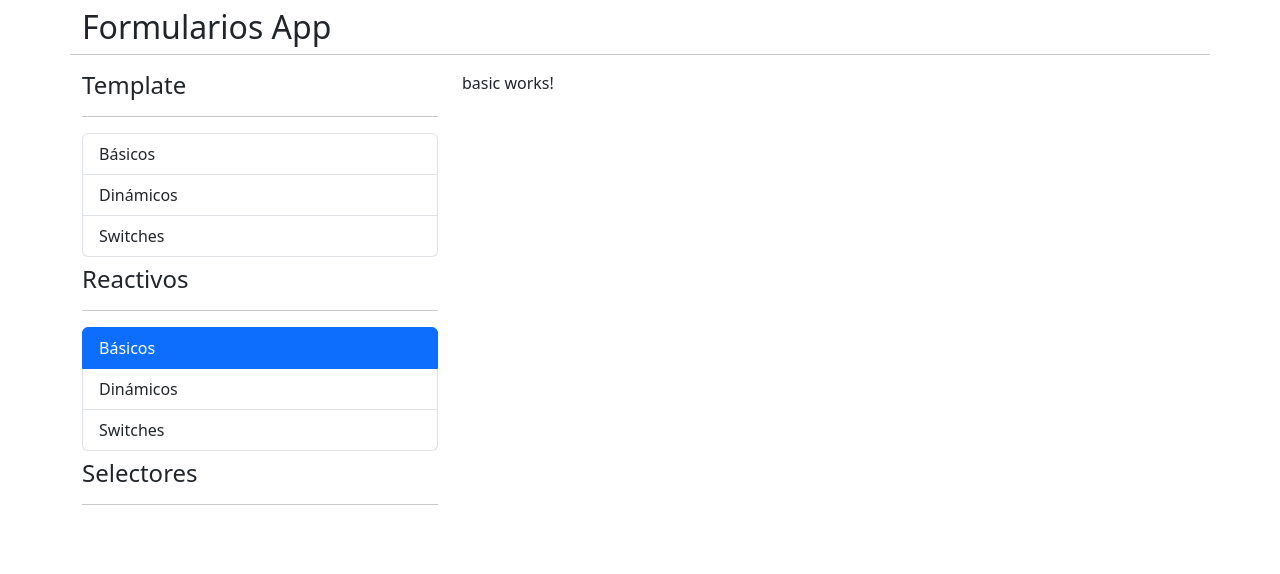
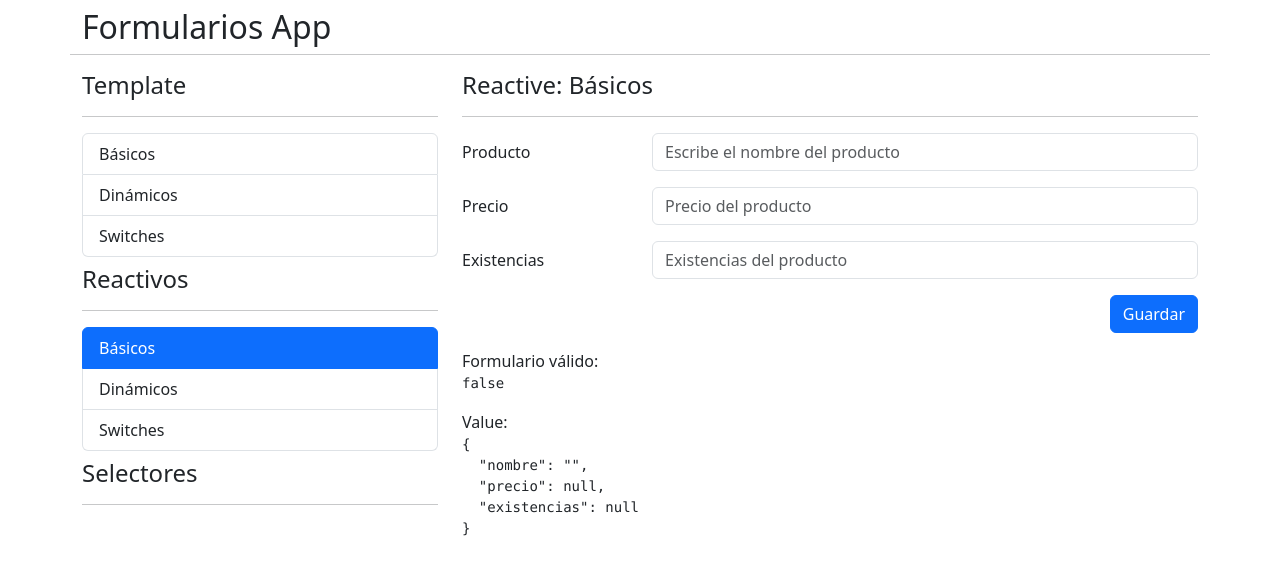
Before and after one commit to jucarlos/formulariosappedicion2, an Angular app: page /reactive/basic in a window 1280 px wide. Shown: the top 574 px of the page. Built offline with nearby package versions, Linux system fonts and the light colour scheme.

Commit message:
Formularios reactivos - básico terminado

```diff
--- a/src/app/reactive/pages/basic/basic.component.html
+++ b/src/app/reactive/pages/basic/basic.component.html
@@ -1 +1,103 @@
-<p>basic works!</p>
+
+<h4>Reactive: Básicos</h4>
+<hr>
+
+<form [formGroup]="miFormulario" (ngSubmit)="guardar()">
+
+    <!-- Nombre del Producto  -->
+    <div class="row mb-3" >
+        <label class="col-sm-3 col-form-label">
+            Producto
+        </label>
+        <div class="col-sm-9">
+            <input type="text"
+                class="form-control"
+                placeholder="Escribe el nombre del producto"
+                formControlName="nombre"
+                >
+            <span *ngIf="campoNoValido('nombre')"
+                class="form-text text-danger">
+                El nombre es requerido y al menos 3 letras
+            </span>
+
+
+        </div>
+
+
+
+    </div>
+
+    <!-- Precio -->
+
+    <div class="row mb-3" >
+        <label class="col-sm-3 col-form-label">
+            Precio
+        </label>
+        <div class="col-sm-9">
+            <input type="number"
+                class="form-control"
+                placeholder="Precio del producto"
+                formControlName="precio"
+                >
+
+                <span *ngIf="campoNoValido('precio')"
+                   class="form-text text-danger">
+                    El precio tiene que ser mayor que 0
+                </span>
+        </div>
+
+
+
+    </div>
+
+
+    <!-- Existencias -->
+
+    <div class="row mb-3" >
+        <label class="col-sm-3 col-form-label">
+            Existencias
+        </label>
+        <div class="col-sm-9">
+            <input type="number"
+                class="form-control"
+                placeholder="Existencias del producto"
+                formControlName="existencias"
+                >
+
+                <span *ngIf="campoNoValido('existencias')"
+                    class="form-text text-danger">
+                    El precio tiene que ser mayor que 0
+                </span>
+
+
+        </div>
+
+    </div>
+
+
+    <!-- Boton -->
+    <!-- [disabled]="miFormulario.invalid" -->
+
+    <div class="row mb-3">
+        <div class="col">
+            <button type="submit"
+
+            class="btn btn-primary float-end">Guardar</button>
+        </div>
+    </div>
+
+</form>
+
+<div class="row">
+<div class="col">
+    <span>Formulario válido:</span>
+    <pre>{{ miFormulario.valid }}</pre>
+
+    <span>Value:</span>
+    <pre>{{ miFormulario.value | json }}</pre>
+
+
+
+</div>
+
+</div>
--- a/src/app/reactive/pages/basic/basic.component.ts
+++ b/src/app/reactive/pages/basic/basic.component.ts
@@ -1,4 +1,5 @@
 import { Component } from '@angular/core';
+import { FormBuilder, FormGroup, Validators } from '@angular/forms';
 
 @Component({
   selector: 'app-basic',
@@ -7,4 +8,46 @@ import { Component } from '@angular/core';
 })
 export class BasicComponent {
 
+
+  // public miFormulario: FormGroup = new FormGroup({
+  //   'nombre': new FormControl('Bicicleta'),
+  //   'precio': new FormControl(150),
+  //   'existencias': new FormControl( 1 )
+  // });
+
+  // SERvicio para crear formularios reactives.
+
+
+  public miFormulario: FormGroup = this.fb.group({
+    'nombre': [ '', [ Validators.required, Validators.minLength(5) ] ,  ],
+    'precio': [ , [ Validators.required, Validators.min(0) ],  ],
+    'existencias': [ , [ Validators.required, Validators.min(0) ],  ]
+  });
+
+  constructor(private fb: FormBuilder) {}
+
+
+
+  campoNoValido(campo: string) : boolean | undefined | null {
+
+    return this.miFormulario.get(campo)?.errors &&
+      this.miFormulario.get(campo)?.touched;
+
+  }
+
+  guardar(): void {
+
+    if ( this.miFormulario.invalid ) {
+      this.miFormulario.markAllAsTouched();
+      return;
+    }
+
+
+    console.log('Enviado...');
+
+  }
+
+
+
+
 }
--- a/src/app/reactive/pages/dynamic/dynamic.component.html
+++ b/src/app/reactive/pages/dynamic/dynamic.component.html
@@ -1 +1,92 @@
-<p>dynamic works!</p>
+<h4>Reactive: Dinámicos</h4>
+<hr>
+
+<form  [formGroup]="miFormulario"   (ngSubmit)="guardar()" autocomplete="off">
+
+    <!-- Nombre -->
+    <div class="row mb-3">
+        <label class="col-sm-3 col-form-label">Nombre</label>
+        <div class="col-sm-9">
+            <input class="form-control"
+                placeholder="Introduce el nombre"
+                formControlName="nombre"
+                >
+
+            <span
+                *ngIf="campoNoValido('nombre')"
+                class="form-text text-danger">
+                El nombre es obligatorio y al menos 3 letras
+            </span>
+
+        </div>
+
+    </div>
+
+
+    <!-- Lenguaje favorito -->
+    <div class="row mb-3">
+        <label class="col-sm-3 col-form-label">Agregar</label>
+        <div class="col-sm-9">
+
+
+            <div class="input-group">
+                <input class="form-control"
+                    placeholder="Agregar lenguaje favorito"
+
+
+                    >
+
+                <button
+                    class="btn btn-outline-primary" type="button"
+                        >Agregar</button>
+            </div>
+
+        </div>
+
+    </div>
+
+
+
+    <!-- Lista de Lenguajes Favoritos  -->
+
+    <div class="row mb-3">
+        <label class="col-sm-3 col-form-label">Favoritos</label>
+        <div class="col-sm-9" formArrayName="favoritos">
+
+
+
+            <div *ngFor="let favorito of favoritosArray.controls; let i = index"
+                class="input-group">
+                <input class="form-control"
+                        [formControlName]="i"
+                        >
+
+                    <button
+                       (click)="eliminar(i)"
+                        class="btn btn-outline-danger" type="button"
+                        >Eliminar</button>
+            </div>
+
+
+        </div>
+
+
+    </div>
+
+
+    <!-- Botón -->
+
+    <div class="row">
+        <div class="col">
+            <button type="submit" class="btn btn-primary float-end">Guardar</button>
+        </div>
+    </div>
+
+
+</form>
+
+<span>Valid</span>
+<pre>{{ miFormulario.valid }}</pre>
+
+<span>Valor</span>
+<pre>{{ miFormulario.value | json }}</pre>
--- a/src/app/reactive/pages/dynamic/dynamic.component.ts
+++ b/src/app/reactive/pages/dynamic/dynamic.component.ts
@@ -1,4 +1,5 @@
 import { Component } from '@angular/core';
+import { FormArray, FormBuilder, FormGroup, Validators } from '@angular/forms';
 
 @Component({
   selector: 'app-dynamic',
@@ -7,4 +8,44 @@ import { Component } from '@angular/core';
 })
 export class DynamicComponent {
 
+
+  miFormulario: FormGroup = this.fb.group({
+    nombre: [ '' , [ Validators.required, Validators.minLength(3) ]  ,     ],
+    favoritos: this.fb.array([
+      ['Java', Validators.required ],
+      ['Sql', Validators.required ]
+    ])
+
+  });
+
+
+  constructor( private fb: FormBuilder ) {}
+
+  get favoritosArray() {
+    return this.miFormulario.controls['favoritos'] as FormArray;
+  }
+
+
+
+  campoNoValido(campo: string) : boolean | undefined | null {
+
+    return this.miFormulario.get(campo)?.errors &&
+      this.miFormulario.get(campo)?.touched;
+
+  }
+
+  eliminar( index: number ): void {
+
+    console.log( index );
+
+  }
+
+
+
+  guardar() {
+
+  }
+
+
+
 }
--- a/src/app/reactive/pages/switches/switches.component.html
+++ b/src/app/reactive/pages/switches/switches.component.html
@@ -1 +1,107 @@
-<p>switches works!</p>
+<h4>Reactive: Switches</h4>
+<hr>
+
+<form >
+
+    <!-- Radio -->
+    <div class="row mb-3">
+        <label class="col-sm-3 col-form-label">Género</label>
+        <div class="col-sm-9">
+
+            <div class="form-check">
+                <input
+                    class="form-check-input"
+                    type="radio"
+                    name="radioGenero"
+                    id="radioMasculino"
+                    value="M"
+
+                    >
+
+                <label class="form-check-label" for="radioMasculino">
+                  Masculino
+                </label>
+              </div>
+
+              <div class="form-check">
+                <input
+                    class="form-check-input"
+                    type="radio"
+                    name="radioGenero"
+                    id="radioFemenino"
+                    value="F"
+
+                    >
+                <label class="form-check-label" for="radioFemenino">
+                  Femenino
+                </label>
+              </div>
+
+
+        </div>
+
+
+    </div>
+
+
+    <!-- Switches -->
+
+    <div class="row mb-3">
+        <label class="col-sm-3 col-form-label">Notificaciones</label>
+        <div class="col-sm-9">
+
+            <div class="form-check form-switch">
+                <input
+                    class="form-check-input"
+                    type="checkbox"
+                    role="switch"
+                    id="switchesNotificaciones"
+
+                    >
+                <label class="form-check-label"
+                    for="switchesNotificaciones">¿Desea recibir notificaciones?</label>
+              </div>
+
+
+        </div>
+
+
+
+
+    </div>
+
+    <!-- Terminos y condiciones  -->
+    <div class="row mb-3">
+
+        <label class="col-sm-3 col-form-label"></label>
+        <div class="col-sm-9">
+
+            <div class="form-check">
+                <input
+                    class="form-check-input"
+                    type="checkbox" value=""
+                    id="checkTerminos"
+
+                    >
+                <label class="form-check-label" for="checkTerminos">
+                 Términos y condiciones
+                </label>
+              </div>
+
+        </div>
+
+
+    </div>
+
+
+    <!-- Botón -->
+    <div class="row mb-3">
+        <div class="col">
+            <button
+
+                class="btn btn-primary float-end">Guardar</button>
+        </div>
+    </div>
+
+
+</form>
--- a/src/app/reactive/reactive.module.ts
+++ b/src/app/reactive/reactive.module.ts
@@ -1,5 +1,7 @@
 import { NgModule } from '@angular/core';
 import { CommonModule } from '@angular/common';
+
+import { ReactiveFormsModule } from '@angular/forms';
 
 import { ReactiveRoutingModule } from './reactive-routing.module';
 import { BasicComponent } from './pages/basic/basic.component';
@@ -16,7 +18,8 @@ import { SwitchesComponent } from './pages/switches/switches.component';
   ],
   imports: [
     CommonModule,
-    ReactiveRoutingModule
+    ReactiveRoutingModule,
+    ReactiveFormsModule
   ]
 })
 export class ReactiveModule { }
```
